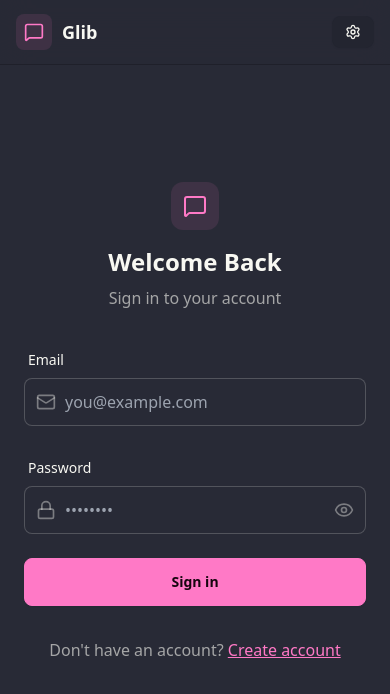
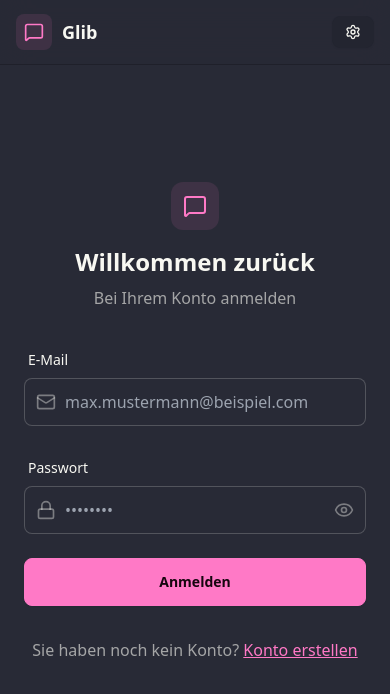
Before and after one commit to Voidcoolis/Glib, a React (Vite) app in the folder frontend/: page /login in a window 390 px wide. Shown: the top 694 px of the page. Built offline with nearby package versions, Linux system fonts and the light colour scheme; no server answers.

Commit message:
change lang to de

```diff
--- a/frontend/src/components/MessageInput.jsx
+++ b/frontend/src/components/MessageInput.jsx
@@ -80,7 +80,7 @@ const MessageInput = () => {
           <input
             type="text"
             className="w-full input input-bordered rounded-lg input-sm sm:input-md"
-            placeholder="Type a message..."
+            placeholder="Geben Sie eine Nachricht ein..."
             value={text}
             onChange={(e) => setText(e.target.value)}
           />
--- a/frontend/src/components/Navbar.jsx
+++ b/frontend/src/components/Navbar.jsx
@@ -30,19 +30,19 @@ const Navbar = () => {
               `}
             >
               <Settings className="w-4 h-4" />
-              <span className="hidden sm:inline">Settings</span>
+              <span className="hidden sm:inline">Einstellungen</span>
             </Link>
 
             {authUser && (
               <>
                 <Link to={"/profile"} className={`btn btn-sm gap-2`}>
                   <User className="size-5" />
-                  <span className="hidden sm:inline">Profile</span>
+                  <span className="hidden sm:inline">Profil</span>
                 </Link>
 
                 <button className="flex gap-2 items-center" onClick={logout}>
                   <LogOut className="size-5" />
-                  <span className="hidden sm:inline">Logout</span>
+                  <span className="hidden sm:inline">Abmelden</span>
                 </button>
               </>
             )}
--- a/frontend/src/components/Sidebar.jsx
+++ b/frontend/src/components/Sidebar.jsx
@@ -38,7 +38,7 @@ const Sidebar = () => {
               onChange={(e) => setShowOnlineOnly(e.target.checked)}
               className="checkbox checkbox-sm"
             />
-            <span className="text-sm">Show online only</span>
+            <span className="text-sm">Nur online anzeigen</span>
           </label>
           {/* we are doing -1 because we don't want to count ourself */}
           <span className="text-xs text-zinc-500">({onlineUsers.length - 1} online)</span>
--- a/frontend/src/components/skeletons/SidebarSkeleton.jsx
+++ b/frontend/src/components/skeletons/SidebarSkeleton.jsx
@@ -13,7 +13,7 @@ const SidebarSkeleton = () => {
       <div className="border-b border-base-300 w-full p-5">
         <div className="flex items-center gap-2">
           <Users className="w-6 h-6" />
-          <span className="font-medium hidden lg:block">Contacts</span>
+          <span className="font-medium hidden lg:block">Kontakte</span>
         </div>
       </div>
 
--- a/frontend/src/pages/LoginPage.jsx
+++ b/frontend/src/pages/LoginPage.jsx
@@ -31,8 +31,8 @@ const LoginPage = () => {
               >
                 <MessageSquare className="w-6 h-6 text-primary" />
               </div>
-              <h1 className="text-2xl font-bold mt-2">Welcome Back</h1>
-              <p className="text-base-content/60">Sign in to your account</p>
+              <h1 className="text-2xl font-bold mt-2">Willkommen zurück</h1>
+              <p className="text-base-content/60">Bei Ihrem Konto anmelden</p>
             </div>
           </div>
 
@@ -40,7 +40,7 @@ const LoginPage = () => {
           <form onSubmit={handleSubmit} className="space-y-6">
             <div className="form-control">
               <label className="label">
-                <span className="label-text font-medium">Email</span>
+                <span className="label-text font-medium">E-Mail</span>
               </label>
               <div className="relative">
                 <div className="absolute inset-y-0 left-0 pl-3 flex items-center pointer-events-none">
@@ -49,7 +49,7 @@ const LoginPage = () => {
                 <input
                   type="email"
                   className={`input input-bordered w-full pl-10`}
-                  placeholder="you@example.com"
+                  placeholder="max.mustermann@beispiel.com"
                   value={formData.email}
                   onChange={(e) => setFormData({ ...formData, email: e.target.value })}
                 />
@@ -58,7 +58,7 @@ const LoginPage = () => {
 
             <div className="form-control">
               <label className="label">
-                <span className="label-text font-medium">Password</span>
+                <span className="label-text font-medium">Passwort</span>
               </label>
               <div className="relative">
                 <div className="absolute inset-y-0 left-0 pl-3 flex items-center pointer-events-none">
@@ -89,19 +89,19 @@ const LoginPage = () => {
               {isLoggingIn ? (
                 <>
                   <Loader2 className="h-5 w-5 animate-spin" />
-                  Loading...
+                  Laden...
                 </>
               ) : (
-                "Sign in"
+                "Anmelden"
               )}
             </button>
           </form>
 
           <div className="text-center">
             <p className="text-base-content/60">
-              Don&apos;t have an account?{" "}
+              Sie haben noch kein Konto?{" "}
               <Link to="/signup" className="link link-primary">
-                Create account
+                Konto erstellen
               </Link>
             </p>
           </div>
@@ -110,8 +110,8 @@ const LoginPage = () => {
 
       {/* Right Side - Image/Pattern */}
       <AuthImagePattern
-        title={"Welcome back!"}
-        subtitle={"Sign in to continue your conversations and catch up with your messages."}
+        title={"Willkommen zurück!"}
+        subtitle={"Melden Sie sich an, um Ihre Unterhaltungen fortzusetzen und Ihre Nachrichten abzurufen."}
       />
     </div>
   );
--- a/frontend/src/pages/SignUpPage.jsx
+++ b/frontend/src/pages/SignUpPage.jsx
@@ -26,11 +26,11 @@ const SignUpPage = () => {
   const { signup, isSigningUp } = useAuthStore();
 
   const validateForm = () => {
-     if (!formData.fullName.trim()) return toast.error("Full name is required");
-    if (!formData.email.trim()) return toast.error("Email is required");
-    if (!/\S+@\S+\.\S+/.test(formData.email)) return toast.error("Invalid email format");
-    if (!formData.password) return toast.error("Password is required");
-    if (formData.password.length < 6) return toast.error("Password must be at least 6 characters");
+     if (!formData.fullName.trim()) return toast.error("Vollständiger Name ist erforderlich");
+    if (!formData.email.trim()) return toast.error("E-Mail ist erforderlich");
+    if (!/\S+@\S+\.\S+/.test(formData.email)) return toast.error("Ungültiges E-Mail-Format");
+    if (!formData.password) return toast.error("");
+    if (formData.password.length < 6) return toast.error("Das Passwort muss mindestens 6 Zeichen lang sein.");
 
     return true; // Form is valid
   };
@@ -57,9 +57,9 @@ const SignUpPage = () => {
               >
                 <MessageSquare className="size-6 text-primary" /> {/* Icon */}
               </div>
-              <h1 className="text-2xl font-bold mt-2">Create Account</h1>
+              <h1 className="text-2xl font-bold mt-2">Konto erstellen</h1>
               <p className="text-base-content/60">
-                Get started with your free account
+                Starten Sie mit Ihrem kostenlosen Konto
               </p>
             </div>
           </div>
@@ -88,7 +88,7 @@ const SignUpPage = () => {
             {/* Sign Up Form for the email */}
             <div className="form-control">
               <label className="label">
-                <span className="label-text font-medium">Email</span>
+                <span className="label-text font-medium">E-Mail</span>
               </label>
               <div className="relative">
                 <div className="absolute inset-y-0 left-0 pl-3 flex items-center pointer-events-none">
@@ -108,7 +108,7 @@ const SignUpPage = () => {
             {/* Sign Up Form for the password */}
             <div className="form-control">
               <label className="label">
-                <span className="label-text font-medium">Password</span>
+                <span className="label-text font-medium">Passwort</span>
               </label>
               <div className="relative">
                 <div className="absolute inset-y-0 left-0 pl-3 flex items-center pointer-events-none">
@@ -149,7 +149,7 @@ const SignUpPage = () => {
                   Loading...
                 </>
               ) : (
-                "Create Account"
+                "Konto erstellen"
               )}
             </button>
           </form>
@@ -157,9 +157,9 @@ const SignUpPage = () => {
           {/* Link to Login Page */}
           <div className="text-center">
             <p className="text-base-content/60">
-              Already have an account?{" "}
+              Sie haben bereits ein Konto?{" "}
               <Link to="/login" className="link link-primary">
-                Sign in
+                Anmelden
               </Link>
             </p>
           </div>
@@ -168,8 +168,8 @@ const SignUpPage = () => {
 
       {/* right side of the form (image or illustration) */}
       <AuthImagePattern
-        title="Join our community"
-        subtitle="Connect with friends, share moments, and stay in touch with your loved ones."
+        title="Werden Sie Mitglied unserer Gemeinschaft"
+        subtitle="Verbinden Sie sich mit Freunden, teilen Sie Momente und bleiben Sie in Kontakt mit Ihren Lieben."
       />
     </div>
   );
```
Also changed, not shown: frontend/src/pages/ProfilePage.jsx (+9 -9 lines), frontend/src/pages/SettingsPage.jsx (+7 -7 lines).
